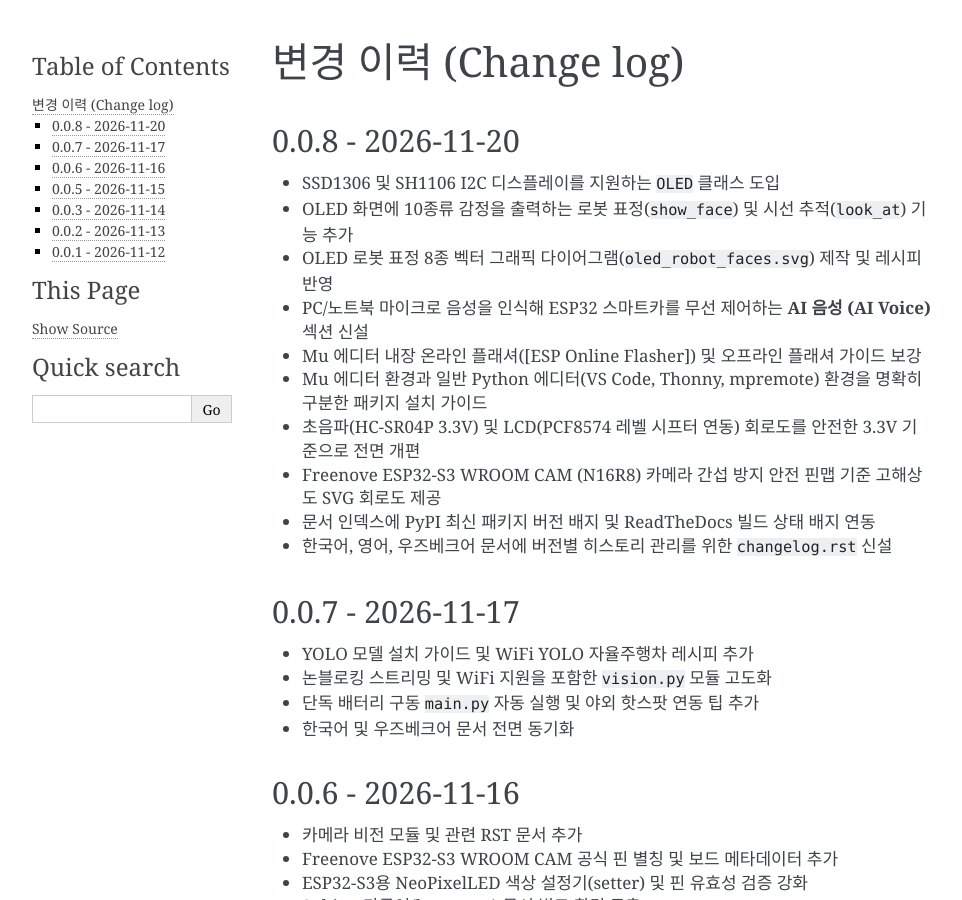
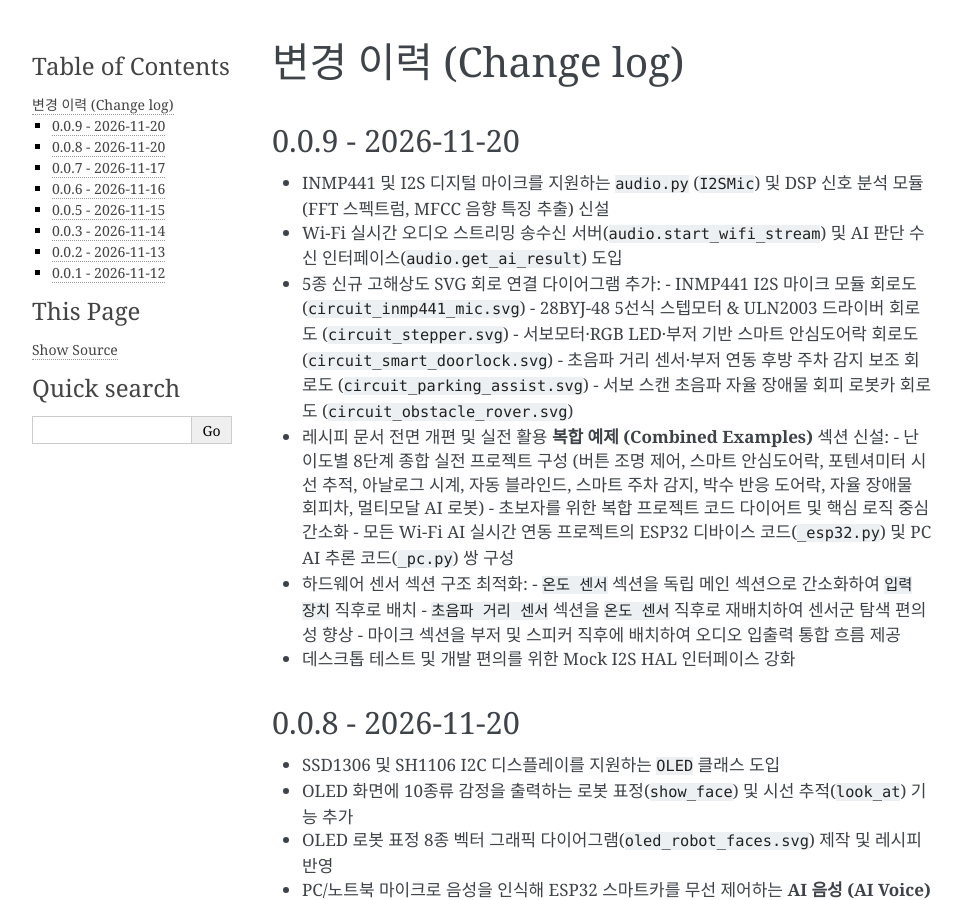
Before and after one commit to roboticsware/espzero, a Sphinx documentation site: the page built from docs/changelog.rst, in a window 1280 px wide and 900 px high. Shown: the whole window, without its empty margins (148-1110 px from the left). Built offline with Sphinx 7.4.7, drawn with Linux system fonts in a browser that asks for light colours.

Commit message:
chore: bump version to 0.0.9 and update changelogs

```diff
--- a/docs/changelog.rst
+++ b/docs/changelog.rst
@@ -2,6 +2,26 @@
 ======================
 
 .. currentmodule:: espzero
+
+0.0.9 - 2026-11-20
+------------------
++ INMP441 및 I2S 디지털 마이크를 지원하는 ``audio.py`` (``I2SMic``) 및 DSP 신호 분석 모듈(FFT 스펙트럼, MFCC 음향 특징 추출) 신설
++ Wi-Fi 실시간 오디오 스트리밍 송수신 서버(``audio.start_wifi_stream``) 및 AI 판단 수신 인터페이스(``audio.get_ai_result``) 도입
++ 5종 신규 고해상도 SVG 회로 연결 다이어그램 추가:
+  - INMP441 I2S 마이크 모듈 회로도 (``circuit_inmp441_mic.svg``)
+  - 28BYJ-48 5선식 스텝모터 & ULN2003 드라이버 회로도 (``circuit_stepper.svg``)
+  - 서보모터·RGB LED·부저 기반 스마트 안심도어락 회로도 (``circuit_smart_doorlock.svg``)
+  - 초음파 거리 센서·부저 연동 후방 주차 감지 보조 회로도 (``circuit_parking_assist.svg``)
+  - 서보 스캔 초음파 자율 장애물 회피 로봇카 회로도 (``circuit_obstacle_rover.svg``)
++ 레시피 문서 전면 개편 및 실전 활용 **복합 예제 (Combined Examples)** 섹션 신설:
+  - 난이도별 8단계 종합 실전 프로젝트 구성 (버튼 조명 제어, 스마트 안심도어락, 포텐셔미터 시선 추적, 아날로그 시계, 자동 블라인드, 스마트 주차 감지, 박수 반응 도어락, 자율 장애물 회피차, 멀티모달 AI 로봇)
+  - 초보자를 위한 복합 프로젝트 코드 다이어트 및 핵심 로직 중심 간소화
+  - 모든 Wi-Fi AI 실시간 연동 프로젝트의 ESP32 디바이스 코드(``_esp32.py``) 및 PC AI 추론 코드(``_pc.py``) 쌍 구성
++ 하드웨어 센서 섹션 구조 최적화:
+  - ``온도 센서`` 섹션을 독립 메인 섹션으로 간소화하여 ``입력 장치`` 직후로 배치
+  - ``초음파 거리 센서`` 섹션을 ``온도 센서`` 직후로 재배치하여 센서군 탐색 편의성 향상
+  - 마이크 섹션을 부저 및 스피커 직후에 배치하여 오디오 입출력 통합 흐름 제공
++ 데스크톱 테스트 및 개발 편의를 위한 Mock I2S HAL 인터페이스 강화
 
 0.0.8 - 2026-11-20
 ------------------
--- a/docs/conf.py
+++ b/docs/conf.py
@@ -27,7 +27,7 @@ if on_rtd:
 project = 'espzero'
 copyright = '2024, Roboticsware'
 author = 'Roboticsware'
-release = '0.0.8'
+release = '0.0.9'
 
 # -- General configuration ---------------------------------------------------
 extensions = ["sphinx.ext.autodoc", "sphinx.ext.viewcode", "sphinx.ext.intersphinx"]
--- a/docs/examples/stepper_analog_clock.py
+++ b/docs/examples/stepper_analog_clock.py
@@ -1,10 +1,7 @@
 from espzero import Stepper
 
-# Second Hand Clock - Continuous 60s Rotation
-# One full revolution every 60 seconds.
-
-STEP_DELAY = 60.0 / 2048  # ??0.029296875 seconds per step (full-step)
+# 1 full rotation per 60 seconds (2048 steps)
+STEP_DELAY = 60.0 / 2048
 
 stepper = Stepper((1, 2, 3, 4), step_delay=STEP_DELAY)
-
 stepper.run_continuous(direction="cw")
--- a/package.json
+++ b/package.json
@@ -39,8 +39,12 @@
     [
       "espzero/vision.py",
       "github:roboticsware/espzero/vision.py"
+    ],
+    [
+      "espzero/audio.py",
+      "github:roboticsware/espzero/audio.py"
     ]
   ],
   "deps": [],
-  "version": "0.0.8"
+  "version": "0.0.9"
 }
--- a/pyproject.toml
+++ b/pyproject.toml
@@ -4,7 +4,7 @@ build-backend = "setuptools.build_meta"
 
 [project]
 name = "espzero"
-version = "0.0.8"
+version = "0.0.9"
 authors = [
   { name="Neo Neopia-uz", email="neopia.uz@gmail.com" },
 ]
```
Also changed, not shown: docs/en/changelog.rst (+20 -0 lines), docs/uz/changelog.rst (+20 -0 lines).
